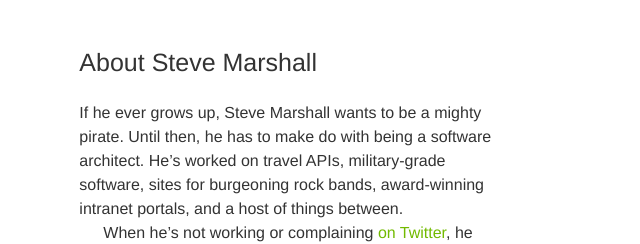
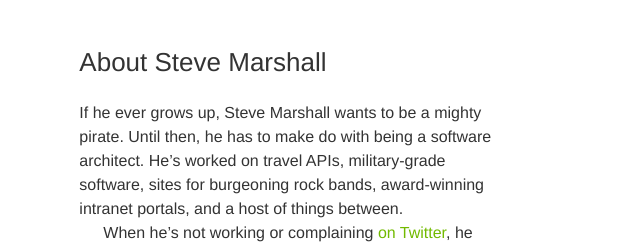
Before and after one commit to SteveMarshall/stevemarshall.github.io, a Jekyll site: the page built from about.md, in a window 1280 px wide. Shown: the top 244 px of the page, without its empty margins (0-640 px from the left). Built offline with Jekyll 4.4.1, drawn with Linux system fonts in a browser that asks for light colours; Markdown is read by kramdown in place of the engine named in the settings.

Commit message:
Tweak h1 font size

```diff
--- a/_includes/css/content.css
+++ b/_includes/css/content.css
@@ -5,7 +5,7 @@ h3,
     font-weight:            100;
 }
 h1 {
-    font-size:              25px;
+    font-size:              26px;
     margin-top:             -3px;
     padding-bottom:         3px;
 }
```
